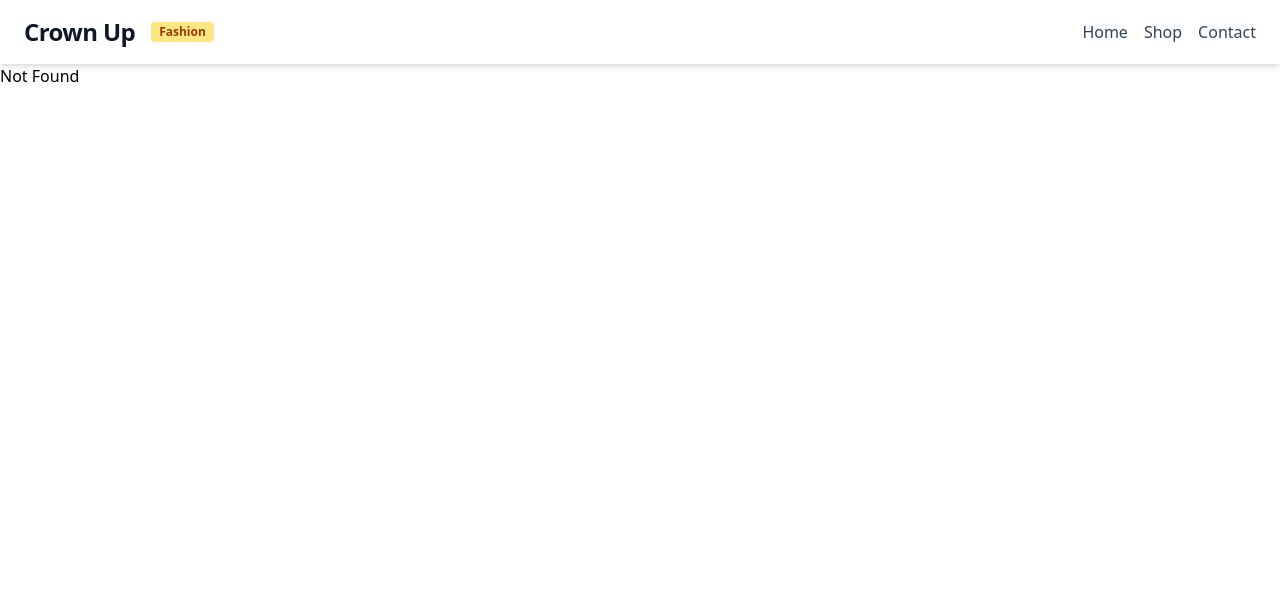
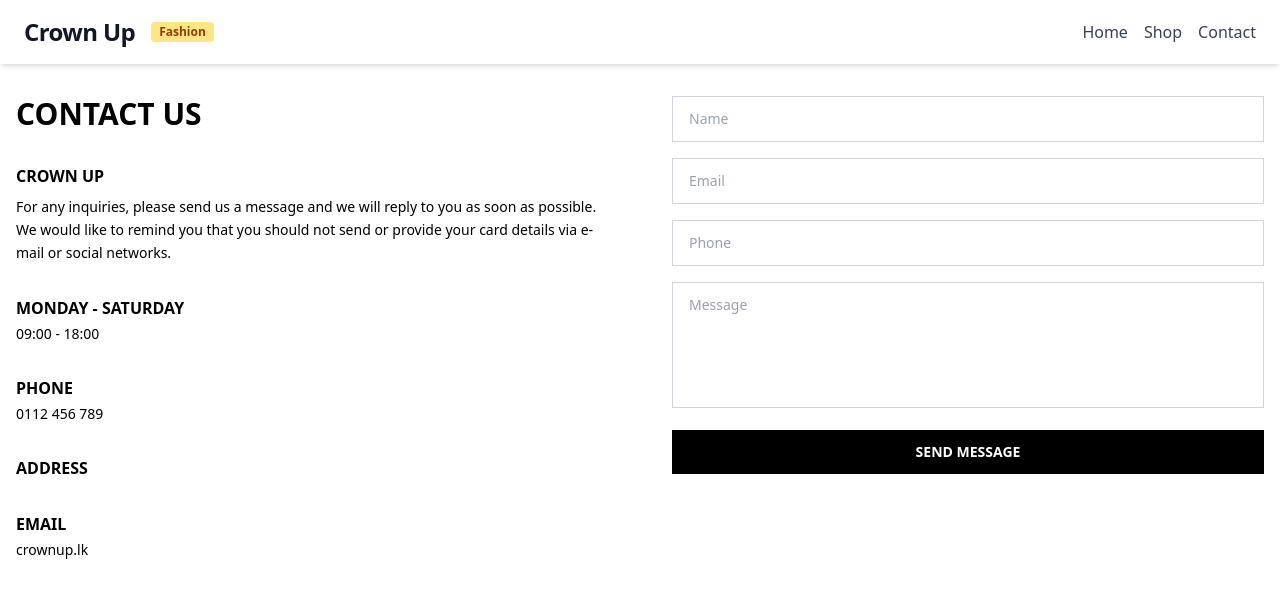
Before and after one commit to sathirak/sliit-y2-s2-itp-assignment, a React (Vite) app in the folder apps/frontend/: page /contact-us in a window 1280 px wide. Before the commit this address had no page. Shown: the top 598 px of the page. Built offline with nearby package versions, Linux system fonts and the light colour scheme.

Commit message:
feat: added contact-us page

```diff
--- /dev/null
+++ b/apps/frontend/src/modules/home/pages/ContactUs.tsx
@@ -0,0 +1,132 @@
+import { useState } from 'react';
+
+export default function ContactUs() {
+  const [formData, setFormData] = useState({
+    name: '',
+    email: '',
+    phone: '',
+    message: ''
+  });
+
+  const handleSubmit = (e: React.FormEvent<HTMLFormElement>) => {
+    e.preventDefault();
+
+    console.log(formData);
+  };
+
+  const handleChange = (e: React.ChangeEvent<HTMLInputElement | HTMLTextAreaElement>) => {
+    setFormData({
+      ...formData,
+      [e.target.name]: e.target.value
+    });
+  };
+
+  return (
+    <div className="container mx-auto px-4 py-8">
+      <div className="flex flex-col md:flex-row gap-16">
+
+        <div className="w-full md:w-1/2">
+          <h1 className="text-3xl font-bold text-black uppercase mb-8">Contact Us</h1>
+          <div className="text-black space-y-8">
+            <div className="space-y-2">
+              <h2 className="text-base font-bold uppercase">CROWN UP</h2>
+              <p className="text-sm leading-relaxed">
+                For any inquiries, please send us a message and we will reply to you as soon as possible. We would like to
+                remind you that you should not send or provide your card details via e-mail or social networks.
+              </p>
+            </div>
+
+            <div>
+              <div className="flex flex-col space-y-1">
+                <span className="text-base font-bold uppercase">MONDAY - SATURDAY</span>
+                <span className="text-sm">09:00 - 18:00</span>
+              </div>
+            </div>
+
+            <div>
+              <div className="flex flex-col space-y-1">
+                <span className="text-base font-bold uppercase">PHONE</span>
+                <span className="text-sm">0112 456 789</span>
+              </div>
+            </div>
+
+            <div>
+              <div className="flex flex-col space-y-1">
+                <span className="text-base font-bold uppercase">ADDRESS</span>
+              </div>
+            </div>
+
+            <div>
+              <div className="flex flex-col space-y-1">
+                <span className="text-base font-bold uppercase">EMAIL</span>
+                <span className="text-sm">crownup.lk</span>
+              </div>
+            </div>
+          </div>
+        </div>
+
+
+        <div className="w-full md:w-1/2">
+          <form onSubmit={handleSubmit} className="space-y-4">
+            <div className="space-y-4">
+              <div>
+                <input
+                  type="text"
+                  name="name"
+                  placeholder="Name"
+                  value={formData.name}
+                  onChange={handleChange}
+                  className="w-full px-4 py-3 border border-gray-300 text-sm placeholder-gray-400 focus:outline-none"
+                  required
+                />
+              </div>
+
+              <div>
+                <input
+                  type="email"
+                  name="email"
+                  placeholder="Email"
+                  value={formData.email}
+                  onChange={handleChange}
+                  className="w-full px-4 py-3 border border-gray-300 text-sm placeholder-gray-400 focus:outline-none"
+                  required
+                />
+              </div>
+
+              <div>
+                <input
+                  type="tel"
+                  name="phone"
+                  placeholder="Phone"
+                  value={formData.phone}
+                  onChange={handleChange}
+                  className="w-full px-4 py-3 border border-gray-300 text-sm placeholder-gray-400 focus:outline-none"
+                  required
+                />
+              </div>
+
+              <div>
+                <textarea
+                  name="message"
+                  placeholder="Message"
+                  value={formData.message}
+                  onChange={handleChange}
+                  rows={5}
+                  className="w-full px-4 py-3 border border-gray-300 text-sm placeholder-gray-400 focus:outline-none resize-none"
+                  required
+                />
+              </div>
+            </div>
+
+            <button
+              type="submit"
+              className="w-full bg-black text-white py-3 px-4 text-sm uppercase font-bold hover:bg-gray-900 transition-colors"
+            >
+              Send Message
+            </button>
+          </form>
+        </div>
+      </div>
+    </div>
+  );
+}
--- a/apps/frontend/src/routeTree.gen.ts
+++ b/apps/frontend/src/routeTree.gen.ts
@@ -9,8 +9,14 @@
 // Additionally, you should also exclude this file from your linter and/or formatter to prevent it from being checked or modified.
 
 import { Route as rootRouteImport } from './routes/__root'
+import { Route as ContactUsRouteImport } from './routes/contact-us'
 import { Route as IndexRouteImport } from './routes/index'
 
+const ContactUsRoute = ContactUsRouteImport.update({
+  id: '/contact-us',
+  path: '/contact-us',
+  getParentRoute: () => rootRouteImport,
+} as any)
 const IndexRoute = IndexRouteImport.update({
   id: '/',
   path: '/',
@@ -19,28 +25,39 @@ const IndexRoute = IndexRouteImport.update({
 
 export interface FileRoutesByFullPath {
   '/': typeof IndexRoute
+  '/contact-us': typeof ContactUsRoute
 }
 export interface FileRoutesByTo {
   '/': typeof IndexRoute
+  '/contact-us': typeof ContactUsRoute
 }
 export interface FileRoutesById {
   __root__: typeof rootRouteImport
   '/': typeof IndexRoute
+  '/contact-us': typeof ContactUsRoute
 }
 export interface FileRouteTypes {
   fileRoutesByFullPath: FileRoutesByFullPath
-  fullPaths: '/'
+  fullPaths: '/' | '/contact-us'
   fileRoutesByTo: FileRoutesByTo
-  to: '/'
-  id: '__root__' | '/'
+  to: '/' | '/contact-us'
+  id: '__root__' | '/' | '/contact-us'
   fileRoutesById: FileRoutesById
 }
 export interface RootRouteChildren {
   IndexRoute: typeof IndexRoute
+  ContactUsRoute: typeof ContactUsRoute
 }
 
 declare module '@tanstack/react-router' {
   interface FileRoutesByPath {
+    '/contact-us': {
+      id: '/contact-us'
+      path: '/contact-us'
+      fullPath: '/contact-us'
+      preLoaderRoute: typeof ContactUsRouteImport
+      parentRoute: typeof rootRouteImport
+    }
     '/': {
       id: '/'
       path: '/'
@@ -53,6 +70,7 @@ declare module '@tanstack/react-router' {
 
 const rootRouteChildren: RootRouteChildren = {
   IndexRoute: IndexRoute,
+  ContactUsRoute: ContactUsRoute,
 }
 export const routeTree = rootRouteImport
   ._addFileChildren(rootRouteChildren)
--- /dev/null
+++ b/apps/frontend/src/routes/contact-us.tsx
@@ -0,0 +1,6 @@
+import { createFileRoute } from '@tanstack/react-router';
+import ContactUs from '../modules/home/pages/ContactUs';
+
+export const Route = createFileRoute('/contact-us')({
+  component: ContactUs,
+});
```
